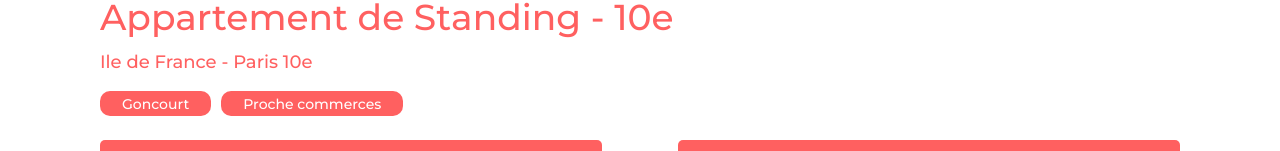
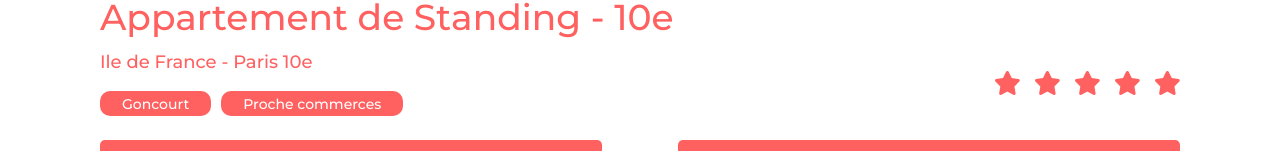
Before and after one commit to Tomlam0/Kasa, a React (Create React App) app: page /logement/0979876d in a window 1280 px wide. Shown: the part 851-1002 px from the top of the page. Built offline with nearby package versions, Linux system fonts and the light colour scheme.

Commit message:
feature: added Rate component

```diff
--- a/src/components/HousingDisplay/HousingDisplay.jsx
+++ b/src/components/HousingDisplay/HousingDisplay.jsx
@@ -3,9 +3,11 @@ import React from "react";
 import { useParams } from "react-router-dom";
 
 import locationData from "../../assets/data/logements.json";
+import fullStar from "../../assets/img/Icons/fullStar.svg";
 
 import Slideshow from "../Slideshow/Slideshow";
 import Tag from "../Tag/Tag";
+import Rate from "../Rate/Rate";
 import Collapse from "../Collapse/Collapse";
 
 import styles from "./housingDisplay.module.scss";
@@ -29,10 +31,15 @@ const HousingDisplay = () => {
 
             <h3 className={styles.location}>{data.location}</h3>
 
-            <div className={styles.tags}>
-                {data.tags.map((tag, index) => (
-                    <Tag key={index} title={tag} />
-                ))}
+            <div className={styles.container}>
+                <div className={styles.tags}>
+                    {data.tags.map((tag, index) => (
+                        <Tag key={index} title={tag} />
+                    ))}
+                </div>
+                <div className={styles.rate}>
+                    <Rate score={fullStar} rating={parseInt(data.rating, 10)} />
+                </div>
             </div>
 
             <div className={styles.collapse}>
--- a/src/components/HousingDisplay/housingDisplay.module.scss
+++ b/src/components/HousingDisplay/housingDisplay.module.scss
@@ -23,10 +23,22 @@
     }
 }
 
-.tags {
+.container {
     display: flex;
-    gap: 10px;
-    margin-top: 20px;
+    justify-content: space-between;
+    gap: 30px;
+
+    @include mobile {
+        flex-direction: column;
+        gap: 24px;
+    }
+
+    .tags {
+        display: flex;
+        flex-wrap: wrap;
+        gap: 10px;
+        margin-top: 20px;
+    }
 }
 
 .collapse {
--- /dev/null
+++ b/src/components/Rate/Rate.jsx
@@ -0,0 +1,32 @@
+import React from "react";
+
+import emptyStar from "../../assets/img/Icons/emptyStar.svg";
+
+import styles from "./rate.module.scss";
+
+const Rate = ({ score, rating }) => {
+    const stars = [];
+
+    for (let i = 0; i < 5; i++) {
+        if (i < rating) {
+            stars.push(score);
+        } else {
+            stars.push(emptyStar);
+        }
+    }
+
+    return (
+        <div className={styles.container}>
+            {stars.map((star, index) => (
+                <img
+                    key={index}
+                    src={star}
+                    alt="étoile"
+                    className={styles.star}
+                />
+            ))}
+        </div>
+    );
+};
+
+export default Rate;
--- /dev/null
+++ b/src/components/Rate/rate.module.scss
@@ -0,0 +1,16 @@
+@use "../../utils/" as *;
+
+.container {
+    display: flex;
+    gap: 15px;
+
+    @include mobile {
+        gap: 7px;
+    }
+}
+
+.star {
+    @include mobile {
+        width: 13px;
+    }
+}
--- a/src/components/Tag/tag.module.scss
+++ b/src/components/Tag/tag.module.scss
@@ -9,9 +9,17 @@
     padding-inline: 22px;
     background: map-get($colors, primary);
     border-radius: 10px;
+
+    @include mobile {
+        height: 18px;
+    }
 }
 
 .text {
     @include font(14px, 500);
     color: map-get($colors, basic-text);
+
+    @include mobile {
+        @include font(10px, 500);
+    }
 }
```
Also changed, not shown: src/assets/img/Icons/emptyStar.svg (added), src/assets/img/Icons/fullStar.svg (added).
